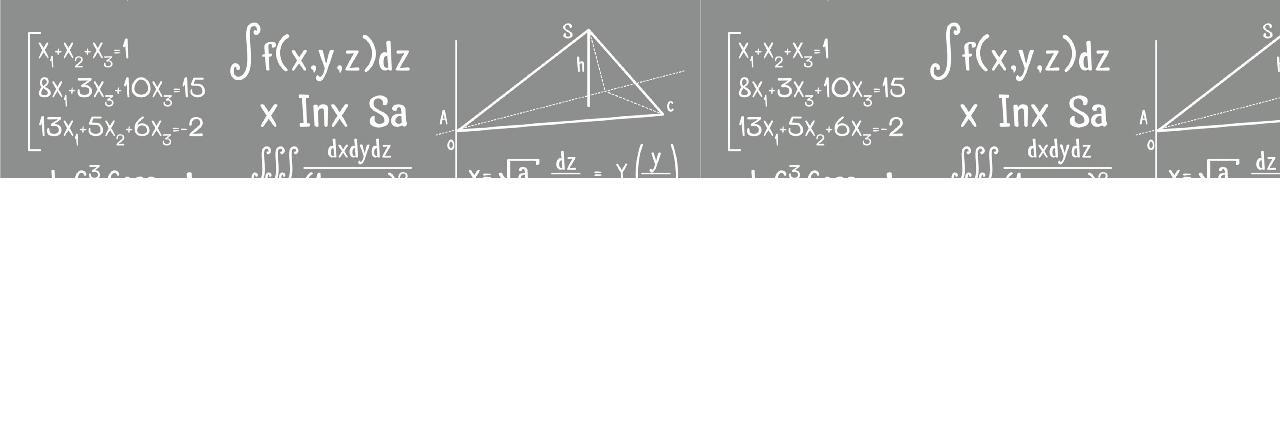
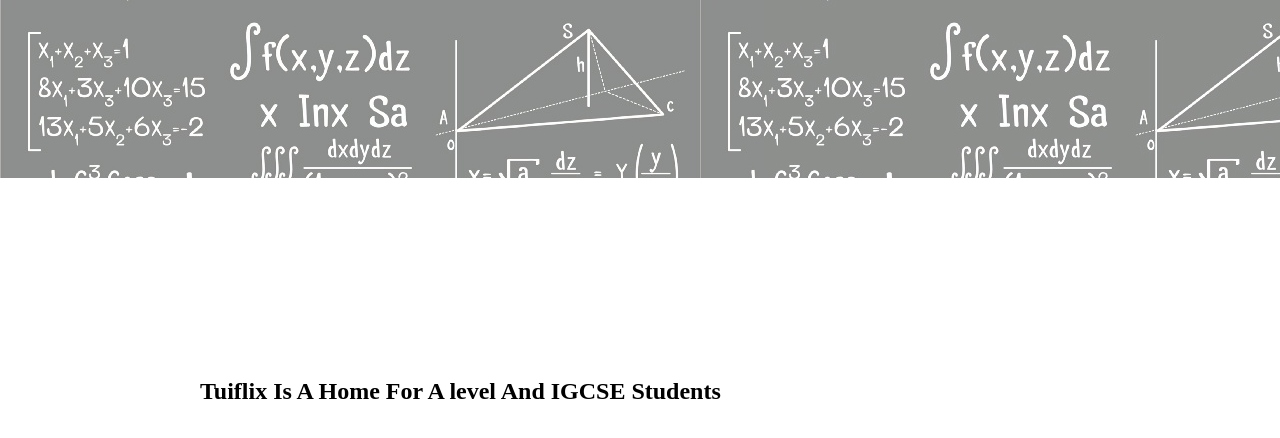
Before and after one commit to Tuiflix/Tuiflix, a plain HTML site: page index.html in a window 1280 px wide. Shown: the part 564-1002 px from the top of the page. Before the commit the page ends 800 px from the top, so only its background shows below. Drawn offline with Linux system fonts and the light colour scheme; a web font is replaced by a local one.

Commit message:
Update index.html

```diff
--- a/index.html
+++ b/index.html
@@ -9,10 +9,11 @@
     <link href="https://fonts.googleapis.com/css2?family=Nova+Round&display=swap" rel="stylesheet">
 </head>
 <body>
+
     <nav>
-        <div class="logo">
-            TUI<span>FLIX</span>
-        </div>
+
+        <div class="logo">TUI<span>FLIX</span></div>
+
         <div class="menu">
             <ul>
                 <a href="#"><li>Home</li></a>
@@ -21,11 +22,17 @@
                 <a href="blog.html"><li>Blog</li></a>
                 <a href="#"><li>Contact</li></a>
             </ul>
+
         </div>
+
     </nav>
+
     <section class="First_Section">
         <h1>Welcome To Tuiflix</h1>
     </section>
 
+    <section class="About">
+        <h1>Tuiflix Is A Home For A level And IGCSE Students</h1>
+    </section>
 </body>
 </html>
```
